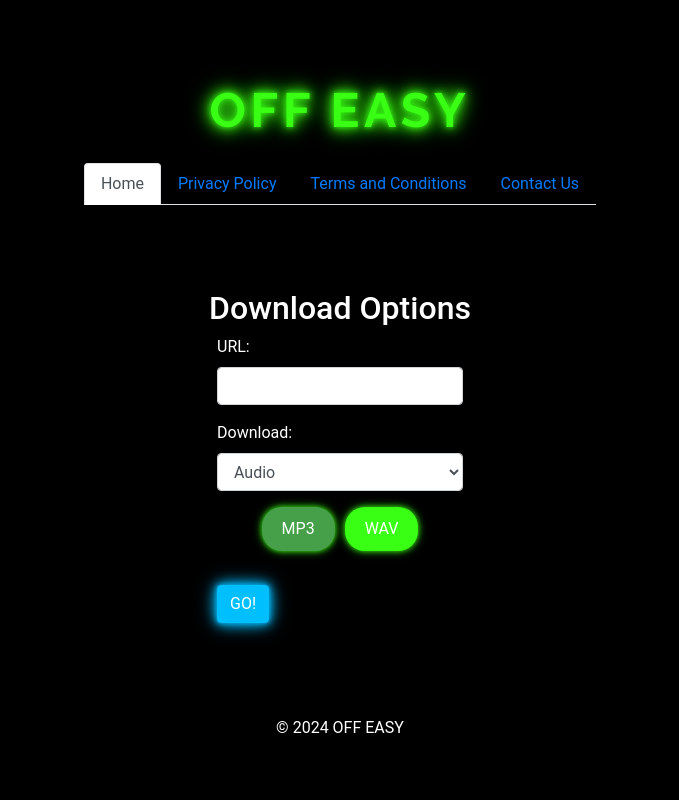
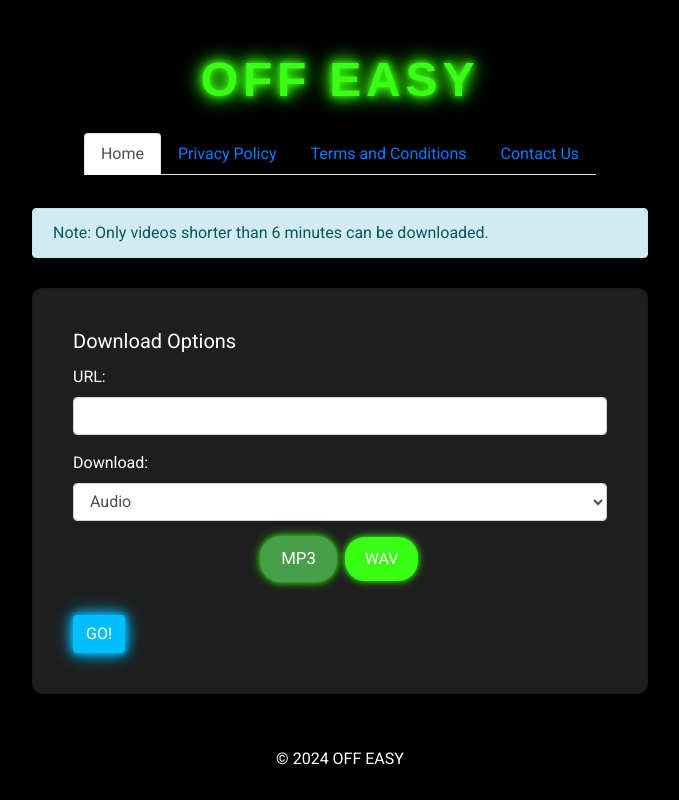
Before and after one commit to halcy8312/amida_web, a Flask app: page / in a window 1280 px wide. Shown: the whole page, without its empty margins (300-979 px from the left). Run offline with Flask 3, Linux system fonts and the light colour scheme; some libraries are stand-ins or nearby versions.

Commit message:
大幅見た目変更3

```diff
--- a/static/css/style.css
+++ b/static/css/style.css
@@ -1,9 +1,7 @@
 :root {
     --main-color: #4CAF50;
     --accent-color: #45a049;
-    --background-color:
-
- #000000;
+    --background-color: #000000;
     --text-color: #FFFFFF;
     --button-color: #00BFFF; /* 水色 */
     --button-hover-color: #00A5E0; /* 水色のホバー色 */
@@ -25,6 +23,7 @@ body {
 }
 
 .container {
+    max-width: 800px;
     flex: 1;
     display: flex;
     flex-direction: column;
@@ -54,8 +53,8 @@ header {
 .card {
     width: 80%;
     margin: 20px auto;
-    background-color: #FFFFFF;
-    color: #000000;
+    background-color: #1E1E1E;
+    color: #FFFFFF;
     padding: 20px;
     border-radius: 10px;
     box-shadow: 0 0 10px rgba(0, 0, 0, 0.1);
@@ -66,11 +65,13 @@ header {
     border-color: var(--button-neon-color);
     color: var(--button-text-color);
     box-shadow: 0 0 5px rgba(0, 191, 255, 0.7), 0 0 10px rgba(0, 191, 255, 0.7), 0 0 15px rgba(0, 191, 255, 0.7), 0 0 20px rgba(0, 191, 255, 0.7);
+    transition: background-color 0.3s, transform 0.1s;
 }
 
 .btn-primary:hover {
     background-color: var(--button-hover-color);
     border-color: var(--button-hover-color);
+    transform: scale(1.05);
 }
 
 .format-buttons {
@@ -91,20 +92,15 @@ header {
     transition: background-color 0.3s, transform 0.3s, box-shadow 0.3s;
 }
 
-.format-button.selected {
+.format-button.selected,
+.format-button:hover {
     background-color: var(--accent-color);
-}
-
-.format-button:active {
-    transform: scale(0.95);
-}
-
-.format-button:hover {
-    box-shadow: 0 6px 12px rgba(57, 255, 20, 0.7);
+    transform: scale(1.05);
 }
 
 footer {
     text-align: center;
     margin-top: auto;
     padding: 10px;
+    color: var(--text-color);
 }
--- a/templates/index.html
+++ b/templates/index.html
@@ -4,8 +4,8 @@
     <meta charset="UTF-8">
     <meta name="viewport" content="width=device-width, initial-scale=1.0">
     <title>OFF EASY</title>
-    <link href="https://fonts.googleapis.com/css2?family=Raleway:wght@400;700&display=swap" rel="stylesheet">
     <link href="https://stackpath.bootstrapcdn.com/bootstrap/4.5.2/css/bootstrap.min.css" rel="stylesheet">
+    <link href="https://fonts.googleapis.com/css2?family=Roboto:wght@400;700&display=swap" rel="stylesheet">
     <link rel="stylesheet" href="{{ url_for('static', filename='css/style.css') }}">
 </head>
 <body>
@@ -29,7 +29,19 @@
         </nav>
     </header>
     <main class="container mt-3">
-        <h2>Download Options</h2>
+        <div class="alert alert-info" role="alert">
+            Note: Only videos shorter than 6 minutes can be downloaded.
+        </div>
+        <div id="message" class="alert alert-warning" style="display: none;"></div>
+        <div id="loading" class="alert alert-info" style="display: none;">
+            Processing your request, please wait...
+        </div>
+        <div id="download-link" class="alert alert-success" style="display: none;">
+            <a href="#" id="download-url" download>Click here to download</a>
+        </div>
+        <div class="card">
+            <div class="card-body">
+                <h5 class="card-title">Download Options</h5>
                 <form id="download-form">
                     <div class="form-group">
                         <label for="url">URL:</label>
@@ -50,13 +62,12 @@
                     <br>
                     <button type="submit" class="btn btn-primary">GO!</button>
                 </form>
+            </div>
+        </div>
     </main>
     <footer class="container mt-3">
         <p>&copy; 2024 OFF EASY</p>
     </footer>
-    <script src="https://code.jquery.com/jquery-3.5.1.slim.min.js"></script>
-    <script src="https://cdn.jsdelivr.net/npm/@popperjs/core@2.5.4/dist/umd/popper.min.js"></script>
-    <script src="https://stackpath.bootstrapcdn.com/bootstrap/4.5.2/js/bootstrap.min.js"></script>
     <script src="{{ url_for('static', filename='js/script.js') }}"></script>
 </body>
 </html>
```
Lines whose indentation alone changed are shown as unchanged.
